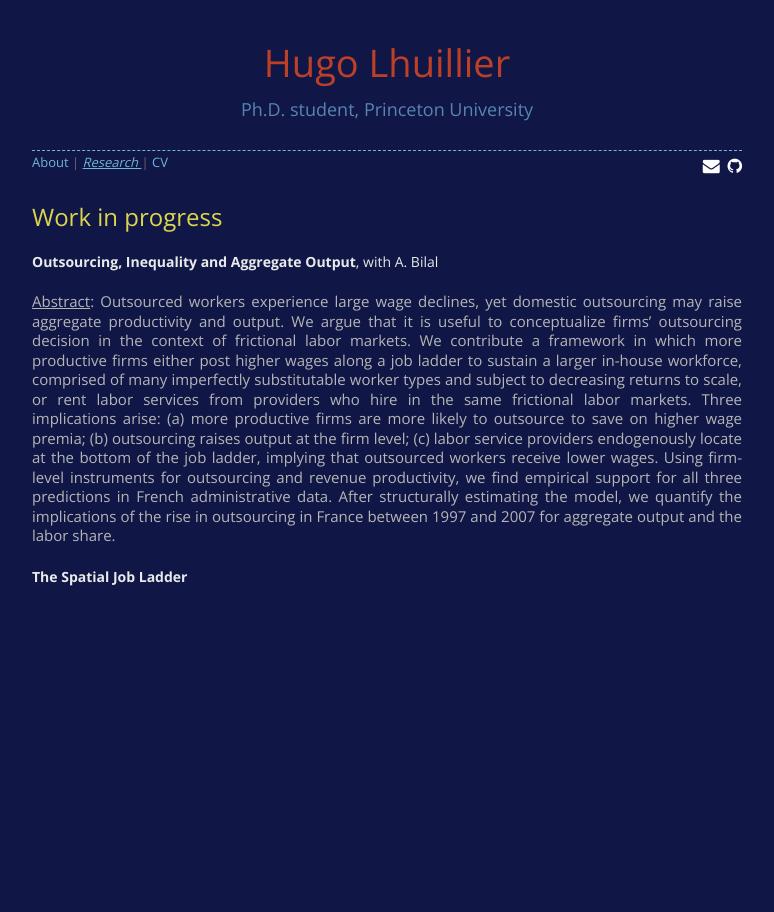
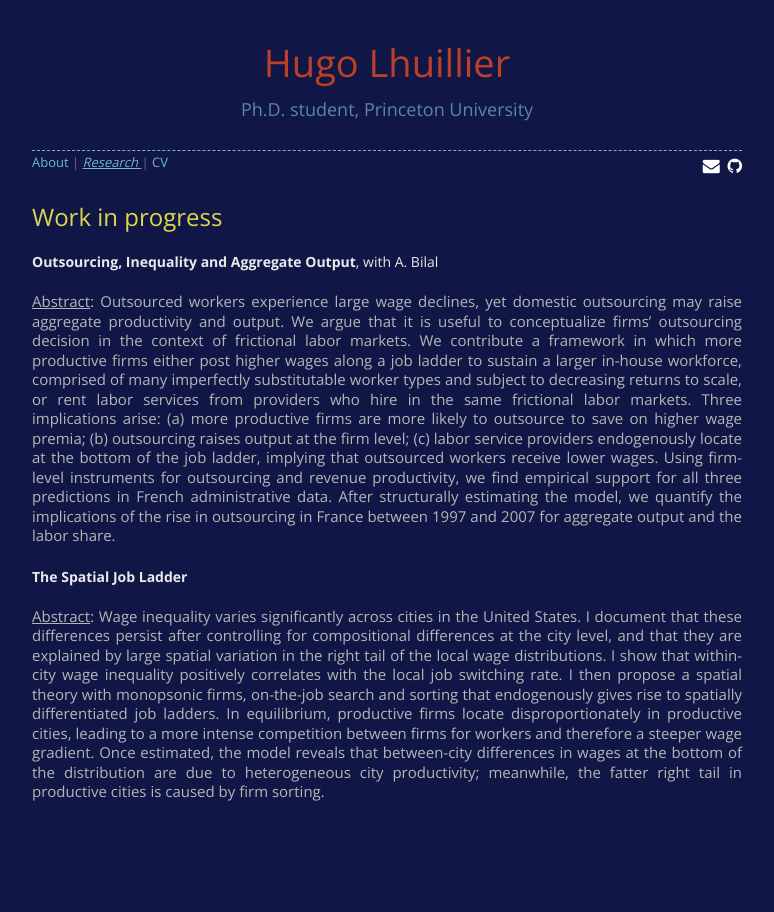
Before and after one commit to HugoLhuillier/hugolhuillier.github.io, a Jekyll site: the page built from research.html, in a window 1280 px wide. Shown: the whole page, without its empty margins (253-1027 px from the left). Built offline with Jekyll 4.4.1, drawn with Linux system fonts in a browser that asks for light colours; nearby versions of some CDN libraries; comment, search, counter and statistics services are not loaded.

Commit message:
:construction: add abstract for spatial ladder

```diff
--- a/research.html
+++ b/research.html
@@ -10,3 +10,5 @@ layout: default
 <h6><u>Abstract</u>: Outsourced workers experience large wage declines, yet domestic outsourcing may raise aggregate productivity and output. We argue that it is useful to conceptualize firms’ outsourcing decision in the context of frictional labor markets. We contribute a framework in which more productive firms either post higher wages along a job ladder to sustain a larger in-house workforce, comprised of many imperfectly substitutable worker types and subject to decreasing returns to scale, or rent labor services from providers who hire in the same frictional labor markets. Three implications arise: (a) more productive firms are more likely to outsource to save on higher wage premia; (b) outsourcing raises output at the firm level; (c) labor service providers endogenously locate at the bottom of the job ladder, implying that outsourced workers receive lower wages. Using firm-level instruments for outsourcing and revenue productivity, we find empirical support for all three predictions in French administrative data. After structurally estimating the model, we quantify the implications of the rise in outsourcing in France between 1997 and 2007 for aggregate output and the labor share. </h6>
 
 <b>The Spatial Job Ladder</b></p>
+
+<h6><u>Abstract</u>: Wage inequality varies significantly across cities in the United States. I document that these differences persist after controlling for compositional differences at the city level, and that they are explained by large spatial variation in the right tail of the local wage distributions. I show that within-city wage inequality positively correlates with the local job switching rate. I then propose a spatial theory with monopsonic firms, on-the-job search and sorting that endogenously gives rise to spatially differentiated job ladders. In equilibrium, productive firms locate disproportionately in productive cities, leading to a more intense competition between firms for workers and therefore a steeper wage gradient. Once estimated, the model reveals that between-city differences in wages at the bottom of the distribution are due to heterogeneous city productivity; meanwhile, the fatter right tail in productive cities is caused by firm sorting. </h6>
```
